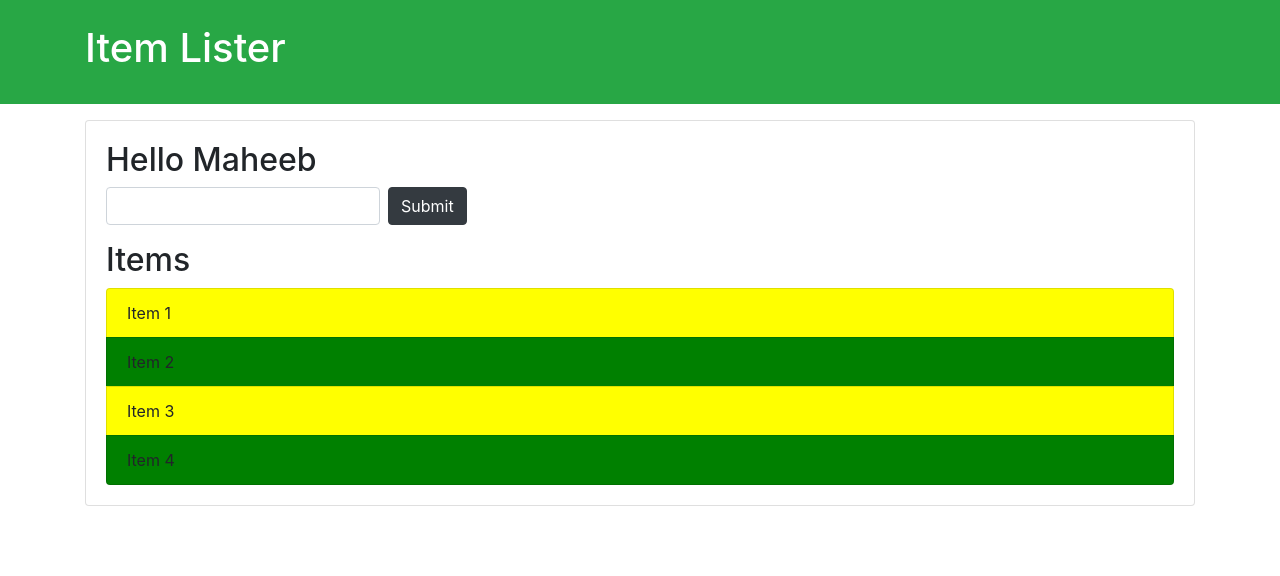
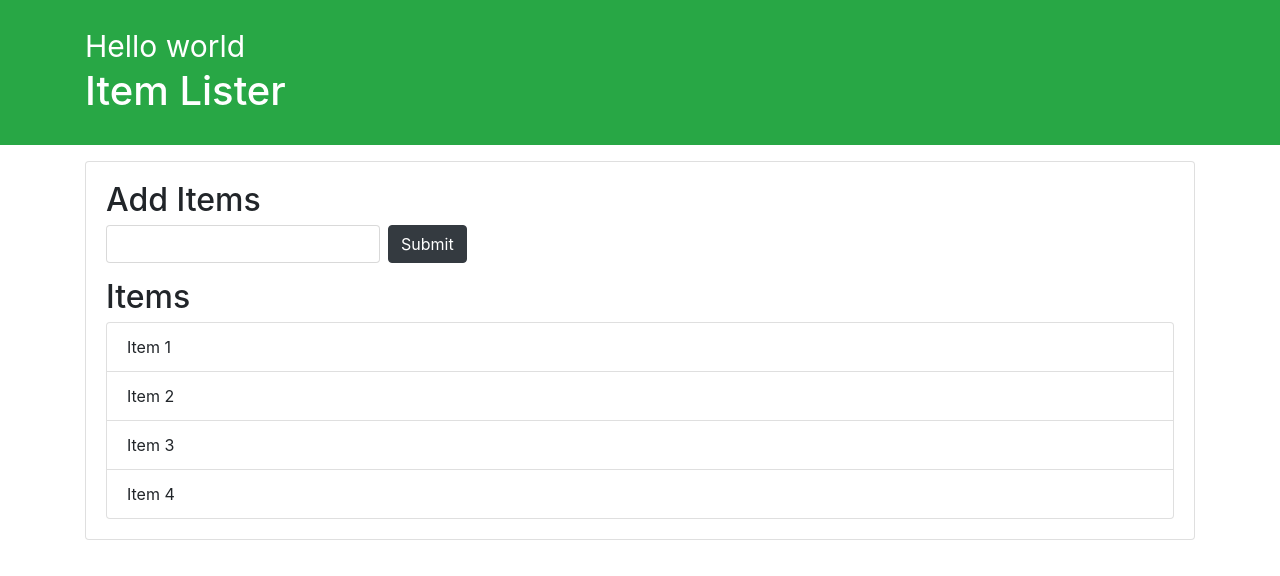
Before and after one commit to Maheeb/javascriptThrowback, a plain HTML site: page index.html in a window 1280 px wide. Drawn offline with nearby package versions, Linux system fonts and the light colour scheme.

Commit message:
parentnode, child node

```diff
--- /dev/null
+++ b/dom.js
@@ -0,0 +1,113 @@
+// EXAMINE THE DOCUMENT OBJECT //
+
+// console.dir(document);
+// console.log(document.domain);
+// console.log(document.URL);
+// console.log(document.title);
+// //document.title =  123;
+// console.log(document.doctype);
+// console.log(document.head);
+// console.log(document.body);
+// console.log(document.all);
+// console.log(document.all[10]);
+// // document.all[10].textContent = 'Hello';
+// console.log(document.forms[0]);
+// console.log(document.links);
+// console.log(document.images);
+
+// GETELEMENTBYID //
+// console.log(document.getElementById('header-title'));
+// var headerTitle = document.getElementById('header-title');
+// var header = document.getElementById('main-header');
+// console.log(headerTitle);
+// headerTitle.textContent = 'Hello';
+// headerTitle.innerText = 'Goodbye';
+// console.log(headerTitle.innerText);
+// headerTitle.innerHTML = '<h3>Hello</h3>';
+// header.style.borderBottom = 'solid 3px #000';
+
+// GETELEMENTSBYCLASSNAME //
+// var items = document.getElementsByClassName('list-group-item');
+// console.log(items);
+// console.log(items[1]);
+// items[1].textContent = 'Hello 2';
+// items[1].style.fontWeight = 'bold';
+// items[1].style.backgroundColor = 'yellow';
+
+// // Gives error
+// //items.style.backgroundColor = '#f4f4f4';
+
+// for(var i = 0; i < items.length; i++){
+//   items[i].style.backgroundColor = '#f4f4f4';
+// }
+
+// GETELEMENTSBYTAGNAME //
+// var li = document.getElementsByTagName('li');
+// console.log(li);
+// console.log(li[1]);
+// li[1].textContent = 'Hello 2';
+// li[1].style.fontWeight = 'bold';
+// li[1].style.backgroundColor = 'yellow';
+
+// // Gives error
+// //items.style.backgroundColor = '#f4f4f4';
+
+// for(var i = 0; i < li.length; i++){
+//   li[i].style.backgroundColor = '#f4f4f4';
+// }
+
+// QUERYSELECTOR //
+// var header = document.querySelector('#main-header');
+// header.style.borderBottom = 'solid 4px #ccc';
+
+
+// var submit = document.querySelector('input[type="submit"]');
+// submit.value="SEND"
+
+// var item = document.querySelector('.list-group-item');
+// item.style.color = 'red';
+
+// var lastItem = document.querySelector('.list-group-item:last-child');
+// lastItem.style.color = 'blue';
+
+// var secondItem = document.querySelector('.list-group-item:nth-child(2)');
+// secondItem.style.color = 'coral';
+
+// QUERYSELECTORALL //
+// var titles = document.querySelectorAll('.title');
+
+// console.log(titles);
+// titles[0].textContent = 'Hello';
+
+// var odd = document.querySelectorAll('li:nth-child(odd)');
+// var even= document.querySelectorAll('li:nth-child(even)');
+
+// for(var i = 0; i < odd.length; i++){
+//   odd[i].style.backgroundColor = '#f4f4f4';
+//   even[i].style.backgroundColor = '#ccc';
+// }
+
+function f(item) {
+    return console.log(item);
+}
+
+// var itemList = document.querySelector('#items');
+// itemList.parentNode.style.backgroundColor='grey'
+//
+// console.log(itemList.parentNode.parentNode);
+// console.log(itemList.children[3]);
+//
+// itemList.children[1].style.backgroundColor='green';
+//
+// let test_5 = document.querySelector('li:nth-child(1)');
+// test_5.textContent= "Maheeb";
+
+var newDiv = document.createElement('div');
+newDiv.className = "hello";
+
+var textChild = document.createTextNode('Hello world');
+newDiv.appendChild(textChild);
+var container = document.querySelector('header .container');
+var h1 = document.querySelector('header h1');
+newDiv.style.fontSize= '30px';
+container.insertBefore(newDiv,h1);
--- a/index.html
+++ b/index.html
@@ -1,21 +1,16 @@
-<!doctype html>
+<!DOCTYPE html>
 <html lang="en">
 <head>
   <meta charset="UTF-8">
-    <meta name="viewport"
-          content="width=device-width, user-scalable=no, initial-scale=1.0, maximum-scale=1.0, minimum-scale=1.0">
+  <meta name="viewport" content="width=device-width, initial-scale=1.0">
   <meta http-equiv="X-UA-Compatible" content="ie=edge">
-    <title>Document</title>
-    <!--<link rel="stylesheet" href="https://maxcdn.bootstrapcdn.com/bootstrap/4.4.1/css/bootstrap.min.css">-->
-    <!--<script src="https://maxcdn.bootstrapcdn.com/bootstrap/3.3.4/js/bootstrap.min.js"></script>-->
-    <link rel="stylesheet" href="bootstrap.min.css">
+  <link rel="stylesheet" href="https://maxcdn.bootstrapcdn.com/bootstrap/4.0.0-beta/css/bootstrap.min.css" integrity="sha384-/Y6pD6FV/Vv2HJnA6t+vslU6fwYXjCFtcEpHbNJ0lyAFsXTsjBbfaDjzALeQsN6M" crossorigin="anonymous">
+  <title>Item Lister</title>
 </head>
 <body>
   <header id="main-header" class="bg-success text-white p-4 mb-3">
     <div class="container">
       <h1 id="header-title">Item Lister <span style="display:none">123</span></h1>
-
-
     </div>
   </header>
   <div class="container">
@@ -35,7 +30,6 @@
    </div>
   </div>
 
-<script type="text/javascript" src="main.js"></script>
-
+  <script src="dom.js"></script>
 </body>
 </html>
--- a/main.js
+++ /dev/null
@@ -1,45 +0,0 @@
-// console.log(document.domain);
-// console.log(document.URL);
-// console.log(document.title);
-// document.title= 123;
-// console.log(document.all);
-// console.log(document.all[10]);
-//
-// let headerTitle = console.log(document.getElementById('header-title'));
-// let header = document.getElementById('main-header')
-// // console.log(headerTitle.innerText);
-// console.log(headerTitle.innerText);
-// headerTitle.innerHTML='<h4>Hello</h4>'
-// header.style.color='blue';
-
-// let items = document.getElementsByClassName('list-group-item');
-// console.log(items[1]);
-// items[1].textContent="Maheeb";
-//
-// for (let i=0; i<items.length;i++){
-//
-//     items[i].style.backgroundColor='green';
-// }
-// let items = document.getElementsByTagName('li');
-// console.log(items[1]);
-// items[1].textContent="Maheeb";
-//
-// for (let i=0; i<items.length;i++){
-//
-//     items[i].style.backgroundColor='yellow';
-// }
-
-// let input = document.querySelector('input');
-// input.value="Hello world";
-
-let titles = document.querySelectorAll('.title');
-titles[0].textContent="Hello Maheeb";
-
-let odd = document.querySelectorAll('li:nth-child(odd)');
-let even = document.querySelectorAll('li:nth-child(even)');
-
-for (let i =0; i<odd.length;i++){
-    odd[i].style.backgroundColor='yellow';
-    even[i].style.backgroundColor='green';
-
-}
```
Also changed, not shown: bootstrap.min.css (deleted), bootstrap.min.js (deleted), style.css (deleted). Lines whose indentation alone changed are shown as unchanged.
